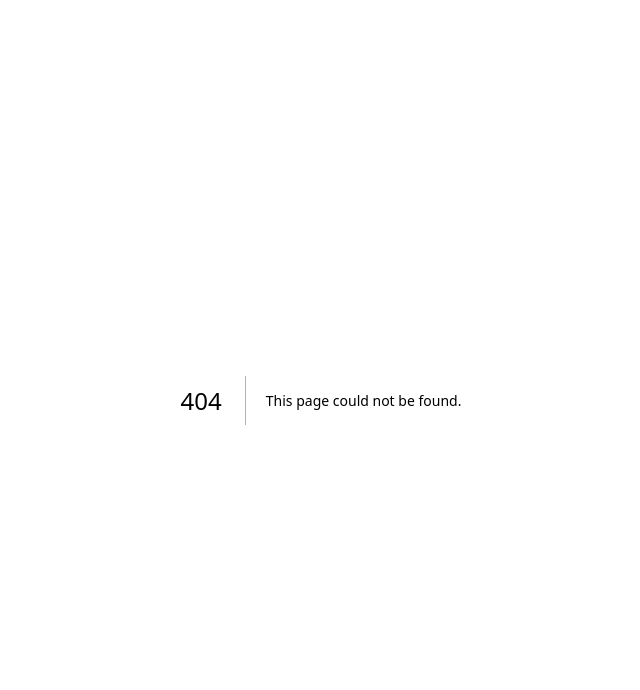
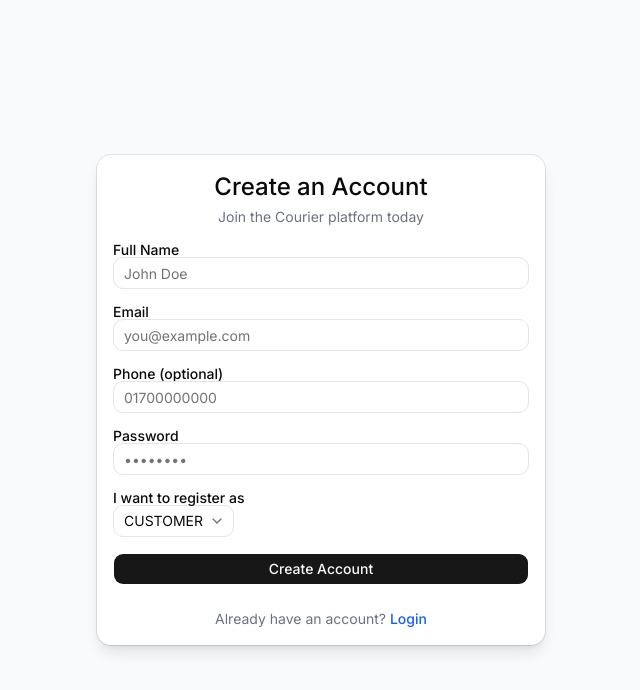
Before and after one commit to ashrafulislam65/courier-frontend, a Next.js app: page /register in a window 1280 px wide. Before the commit this address had no page. Shown: the top 690 px of the page, without its empty margins (319-959 px from the left). Built offline with nearby package versions, Linux system fonts and the light colour scheme; no server answers.

Commit message:
feat: implement register page with role selection and Zod validation

```diff
--- /dev/null
+++ b/app/(auth)/register/page.tsx
@@ -0,0 +1,116 @@
+'use client';
+
+import { useState } from 'react';
+import Link from 'next/link';
+import { zodResolver } from '@hookform/resolvers/zod';
+import { useForm, Controller } from 'react-hook-form';
+import { registerSchema, RegisterFormValues } from '@/lib/validations/auth.schema';
+import { useAuth } from '@/hooks/useAuth';
+import { Button } from '@/components/ui/button';
+import { Input } from '@/components/ui/input';
+import { Label } from '@/components/ui/label';
+import { Card, CardContent, CardHeader, CardTitle } from '@/components/ui/card';
+import {
+  Select,
+  SelectContent,
+  SelectItem,
+  SelectTrigger,
+  SelectValue,
+} from '@/components/ui/select';
+import { Loader2 } from 'lucide-react';
+
+export default function RegisterPage() {
+  const { register: registerUser } = useAuth();
+  const [loading, setLoading] = useState(false);
+
+  const {
+    register,
+    handleSubmit,
+    control,
+    formState: { errors },
+  } = useForm<RegisterFormValues>({
+    resolver: zodResolver(registerSchema),
+    defaultValues: { role: 'CUSTOMER' },
+  });
+
+  const onSubmit = async (values: RegisterFormValues) => {
+    setLoading(true);
+    try {
+      await registerUser(values);
+    } finally {
+      setLoading(false);
+    }
+  };
+
+  return (
+    <div className="min-h-screen flex items-center justify-center bg-gray-50 px-4 py-12">
+      <Card className="w-full max-w-md shadow-lg">
+        <CardHeader className="text-center">
+          <CardTitle className="text-2xl">Create an Account</CardTitle>
+          <p className="text-sm text-gray-500">Join the Courier platform today</p>
+        </CardHeader>
+        <CardContent>
+          <form onSubmit={handleSubmit(onSubmit)} className="space-y-4">
+            <div>
+              <Label htmlFor="name">Full Name</Label>
+              <Input id="name" placeholder="John Doe" {...register('name')} />
+              {errors.name && <p className="text-sm text-red-500 mt-1">{errors.name.message}</p>}
+            </div>
+
+            <div>
+              <Label htmlFor="email">Email</Label>
+              <Input id="email" type="email" placeholder="you@example.com" {...register('email')} />
+              {errors.email && (
+                <p className="text-sm text-red-500 mt-1">{errors.email.message}</p>
+              )}
+            </div>
+
+            <div>
+              <Label htmlFor="phone">Phone (optional)</Label>
+              <Input id="phone" placeholder="01700000000" {...register('phone')} />
+            </div>
+
+            <div>
+              <Label htmlFor="password">Password</Label>
+              <Input id="password" type="password" placeholder="••••••••" {...register('password')} />
+              {errors.password && (
+                <p className="text-sm text-red-500 mt-1">{errors.password.message}</p>
+              )}
+            </div>
+
+            <div>
+              <Label>I want to register as</Label>
+              <Controller
+                control={control}
+                name="role"
+                render={({ field }) => (
+                  <Select onValueChange={field.onChange} defaultValue={field.value}>
+                    <SelectTrigger>
+                      <SelectValue placeholder="Select role" />
+                    </SelectTrigger>
+                    <SelectContent>
+                      <SelectItem value="CUSTOMER">Customer — I want to send parcels</SelectItem>
+                      <SelectItem value="COURIER">Courier — I want to deliver parcels</SelectItem>
+                    </SelectContent>
+                  </Select>
+                )}
+              />
+            </div>
+
+            <Button type="submit" className="w-full" disabled={loading}>
+              {loading && <Loader2 className="mr-2 h-4 w-4 animate-spin" />}
+              Create Account
+            </Button>
+          </form>
+
+          <p className="text-center text-sm text-gray-500 mt-6">
+            Already have an account?{' '}
+            <Link href="/login" className="text-blue-600 font-medium hover:underline">
+              Login
+            </Link>
+          </p>
+        </CardContent>
+      </Card>
+    </div>
+  );
+}
```
